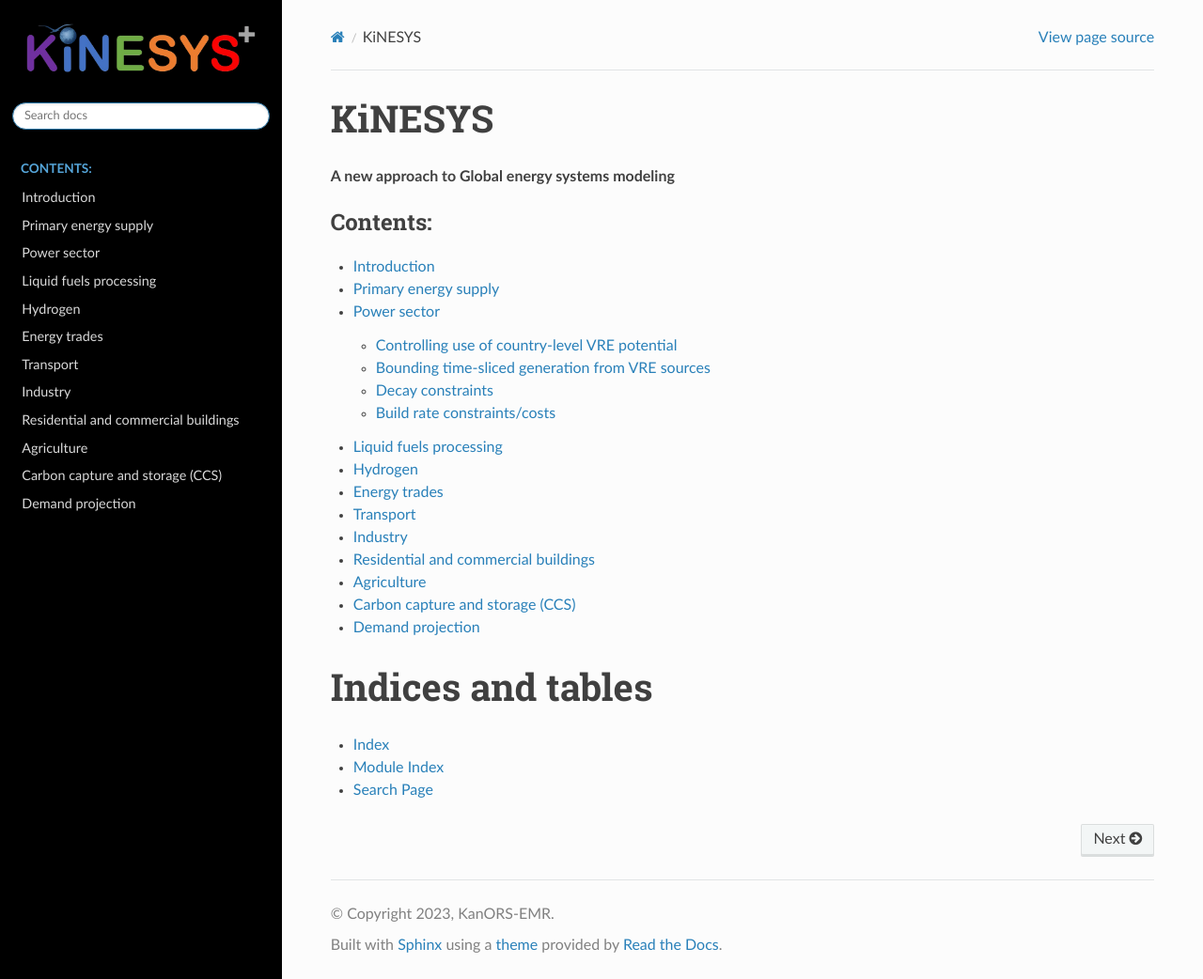
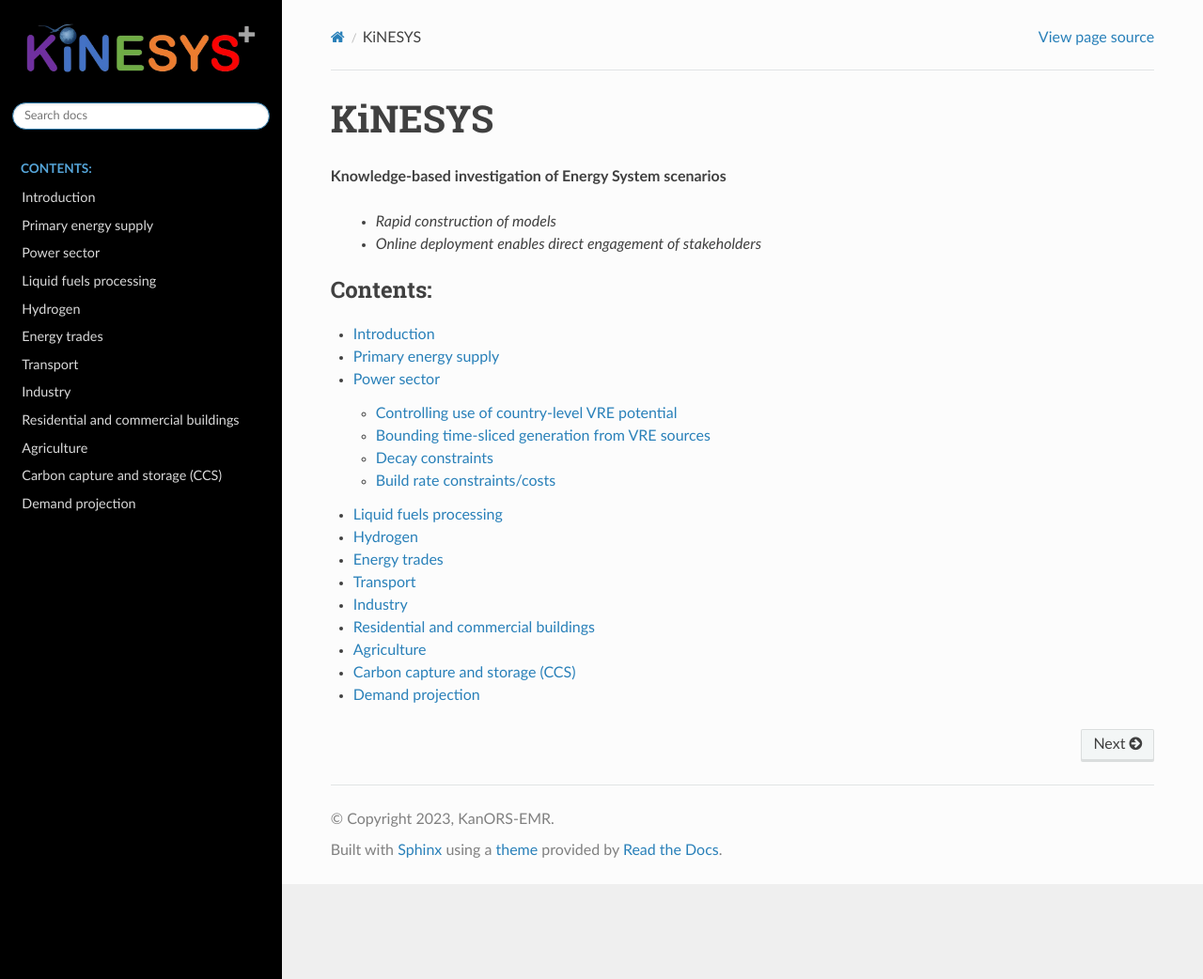
Before and after one commit to kanors-emr/Kinesys-documentation, a Sphinx documentation site: the page built from source/index.rst, in a window 1280 px wide and 1042 px high. Shown: the whole window at 94% size. Built offline with Sphinx 7.4.7 and the Read the Docs theme 2.0.0, drawn with Linux system fonts in a browser that asks for light colours.

Commit message:
no message

```diff
--- a/source/index.rst
+++ b/source/index.rst
@@ -5,8 +5,10 @@
 
 KiNESYS
 =======
-**A new approach to Global energy systems modeling**
+**Knowledge-based investigation of Energy System scenarios**
 
+   * *Rapid construction of models*
+   * *Online deployment enables direct engagement of stakeholders*
 
 .. toctree::
    :maxdepth: 2
@@ -24,10 +26,3 @@ KiNESYS
    pages/Agriculture
    pages/Carbon capture and storage (CCS)
    pages/Demand projection
-
-Indices and tables
-==================
-
-* :ref:`genindex`
-* :ref:`modindex`
-* :ref:`search`
```
